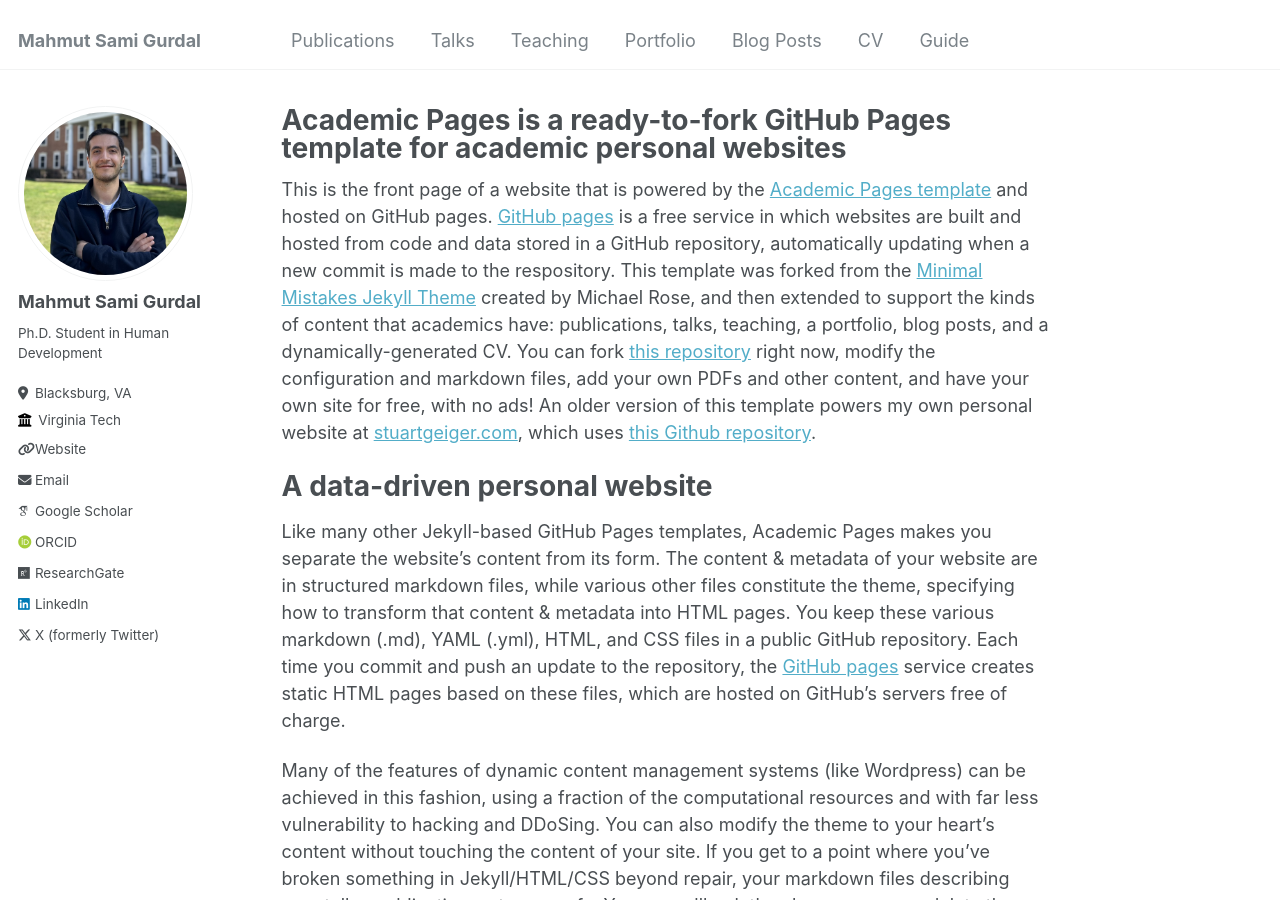
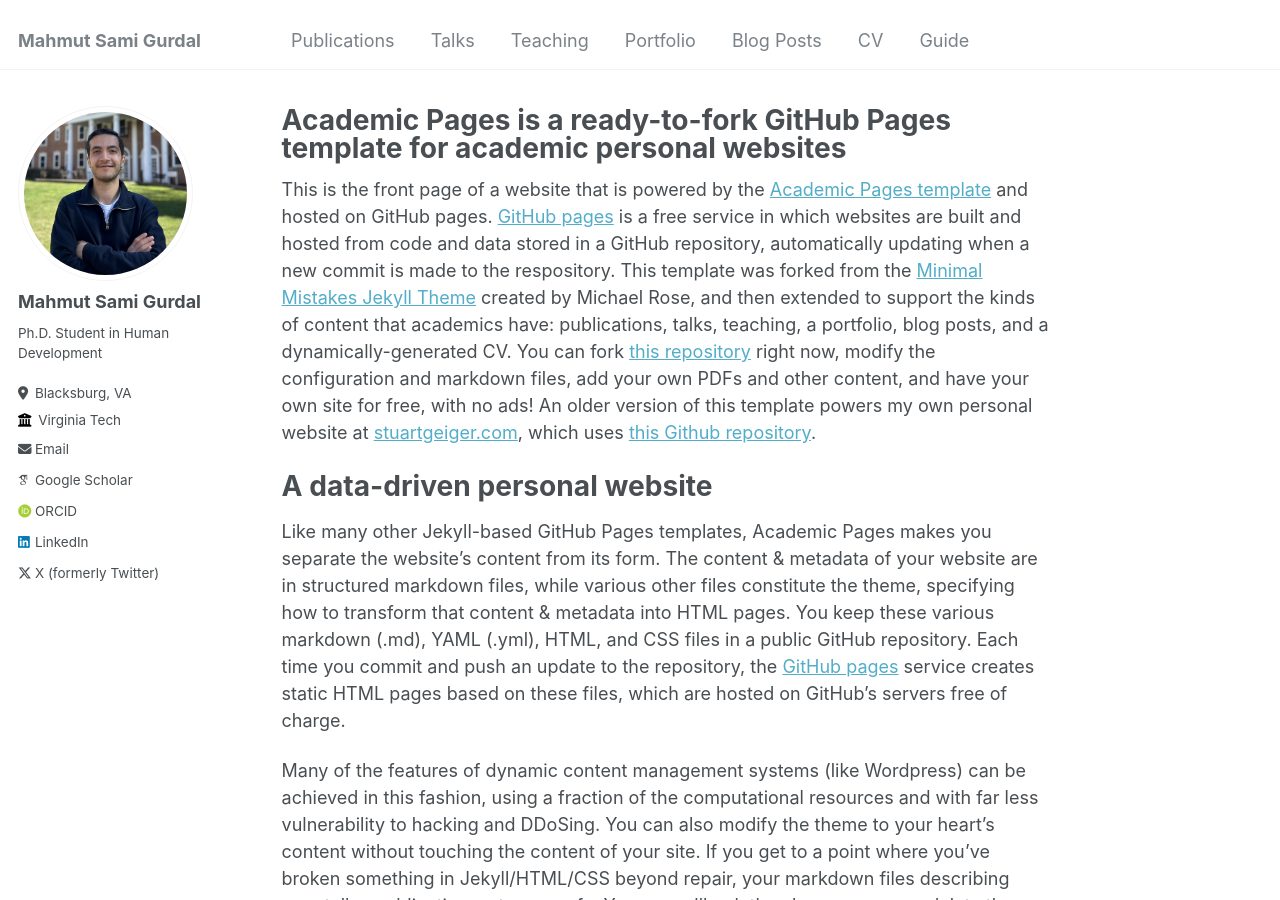
Before and after one commit to mahmutgurdal/mahmutgurdal.github.io, a Jekyll site: the page built from _pages/about.md, in a window 1280 px wide and 900 px high. Built offline with Jekyll 4.4.1, drawn with Linux system fonts in a browser that asks for light colours; some web fonts are replaced.

Commit message:
Update _config.yml

```diff
--- a/_config.yml
+++ b/_config.yml
@@ -23,20 +23,20 @@ author:
   # Biographic information
   avatar           : "Gurdal-Profile.jpeg"
   name             : "Mahmut Sami Gurdal"
- # pronouns         : # example: "she/her"
+  pronouns         : # example: "she/her"
   bio              : "Ph.D. Student in Human Development"
   location         : "Blacksburg, VA"
   employer         : "Virginia Tech"
-  uri              : "https://liberalarts.vt.edu/departments-and-schools/department-of-human-development-and-family-science/academic-programs/hdfs-graduate-students/mahmut-sami-gurdal.html"
+  uri              : # "https://liberalarts.vt.edu/departments-and-schools/department-of-human-development-and-family-science/academic-programs/hdfs-graduate-students/mahmut-sami-gurdal.html"
   email            : "msgurdal@vt.edu"
 
   # Academic websites
   arxiv            : # URL - Update with the correct link to your profile
   googlescholar    : "https://scholar.google.com/citations?user=sfG1lg4AAAAJ&hl=en&oi=ao"
- # impactstory      : # URL
+  impactstory      : # URL
   orcid            : "https://orcid.org/0000-0002-2983-2156"
- # semantic         : # URL
-  researchgate     : "https://www.researchgate.net/profile/Mahmut-Sami-Gurdal"
+  semantic         : # URL
+  researchgate     : # "https://www.researchgate.net/profile/Mahmut-Sami-Gurdal"
 
   # Repositories and software development
  # bitbucket        : # Username - Update with your username on the site
```
